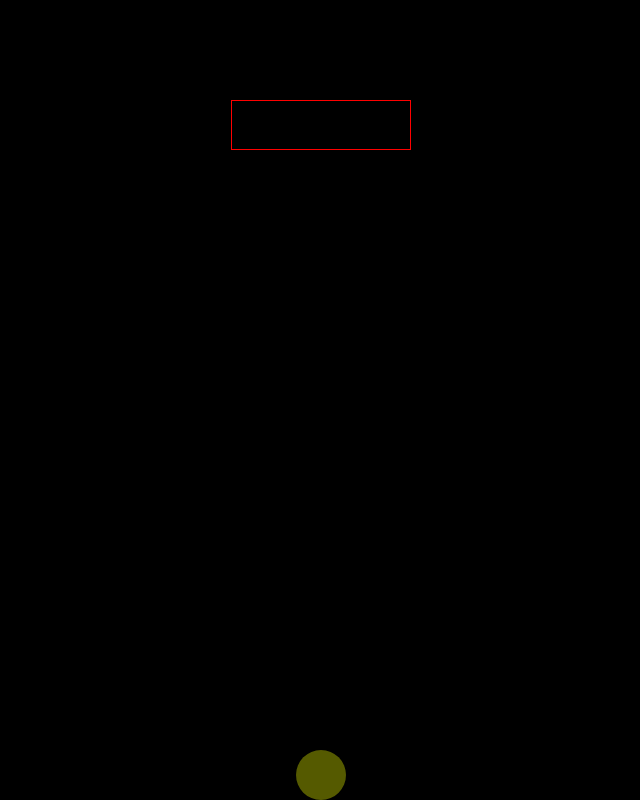
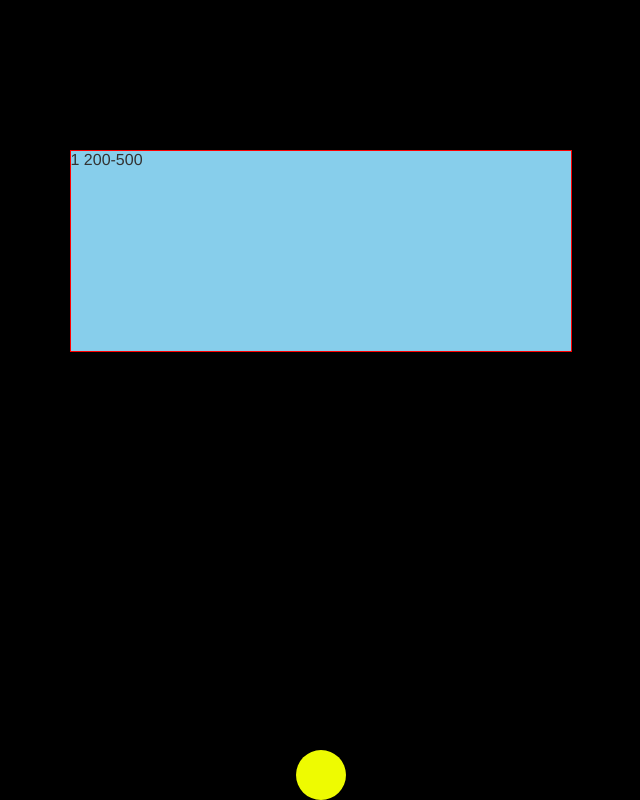
Before and after one commit to mxjj/demo_v2, a Vue app: page / in a window 1280 px wide. Shown: the top 800 px of the page, without its empty margins (341-981 px from the left). Built offline with nearby package versions, Linux system fonts and the light colour scheme.

Commit message:
1 轮播图 基础样子

```diff
--- a/src/components/HappyBirthday.vue
+++ b/src/components/HappyBirthday.vue
@@ -4,7 +4,7 @@
       <!-- 标题 -->
       <div class="title border"></div>
       <!-- 中间的图片轮播 -->
-      <div class="center"></div>
+      <carouselMap></carouselMap>
       <!-- 底部 -->
       <div class="floor"></div>
       <!-- 呼吸灯 -->
@@ -13,10 +13,13 @@
   </div>
 </template>
 <script>
+import carouselMap from "./carouselMap";
 export default {
+  components: { carouselMap },
+
   data() {
     return {};
-  },
+  }
 };
 </script>
 <style lang="scss" scoped>
@@ -58,7 +61,7 @@ export default {
       height: 50px;
       width: 50px;
       border-radius: 50%;
-      background: #EEFB01;
+      background: #eefb01;
       animation: lamp 2s ease infinite;
       @keyframes lamp {
         from {
--- /dev/null
+++ b/src/components/carouselMap.vue
@@ -0,0 +1,102 @@
+<template>
+  <div class="carouselMap b">
+    <ul class="flex" ref="carouselMap">
+      <template v-for="(item,index) in 5">
+        <li
+          :key="index"
+          @mousedown="onMousedown"
+          @mouseup="onMouseup($event,index)"
+        >{{index+1}} {{boxHeight}}-{{boxWidth}}</li>
+      </template>
+    </ul>
+  </div>
+</template>
+<script>
+export default {
+  data() {
+    return {
+      boxHeight: 0,
+      boxWidth: 0,
+      onMousedownNum: 0,
+      onMouseupNum: 0
+    };
+  },
+  methods: {
+    onMousedown(e) {
+      this.onMousedownNum = e.offsetX;
+    },
+    onMouseup(e, index) {
+      this.onMouseupNum = e.offsetX;
+      this.boxMoveDirection(e, index);
+    },
+
+    boxMoveDirection(e, index) {
+      // 往左
+      // 第一张
+      let totalCoordinate = this.boxWidth / 4;
+      if (this.onMousedownNum > this.onMouseupNum) {
+        let totalIndex = index + 1;
+        //大于5的时候
+        if (totalIndex >= 5) {
+          return;
+        }
+        let leftCoordinate = this.onMousedownNum - this.onMouseupNum;
+        if (leftCoordinate > totalCoordinate) {
+          let leftTotalCoordinate = this.boxWidth * totalIndex;
+          this.$refs.carouselMap.style.left = "-" + leftTotalCoordinate + "px";
+        }
+      } else {
+        // 往右
+        if (!index) {
+          return;
+        }
+        //计算往左偏移的量
+        let totalRight = this.boxWidth * index;
+        let rightTotalCoordinate = totalRight - this.boxWidth;
+        if (rightTotalCoordinate) {
+          this.$refs.carouselMap.style.left = "-" + rightTotalCoordinate + "px";
+        } else {
+          this.$refs.carouselMap.style.left = "0px";
+        }
+      }
+    }
+  },
+  mounted() {
+    // 获取当前盒子的坐标
+    this.$nextTick(() => {
+      //   this.$refs.carouselMap
+      this.boxHeight = this.$refs.carouselMap.offsetHeight;
+      this.boxWidth = this.$refs.carouselMap.offsetWidth;
+    });
+  }
+};
+</script>
+<style lang="scss" scoped>
+.carouselMap {
+  overflow: hidden;
+  ul {
+    height: 200px;
+    width: 500px;
+    position: relative;
+    left: 0;
+    li {
+      flex-shrink: 0;
+      background: skyblue;
+      height: 200px;
+      width: 500px;
+      &.red1 {
+        background: red;
+      }
+      &.red2 {
+        background: yellow;
+      }
+      &.red3 {
+        background: rosybrown;
+      }
+      &.red1 {
+        background: brown;
+      }
+    }
+  }
+}
+</style>
--- a/src/style/base.scss
+++ b/src/style/base.scss
@@ -151,7 +151,7 @@ body {
   border-radius: 20px 20px 0 0 !important;
 }
 
-.border {
+.b {
   border: 1px solid red;
 }
 /**
```
Also changed, not shown: 1 other file (tests, documents, lock files or other folders).
